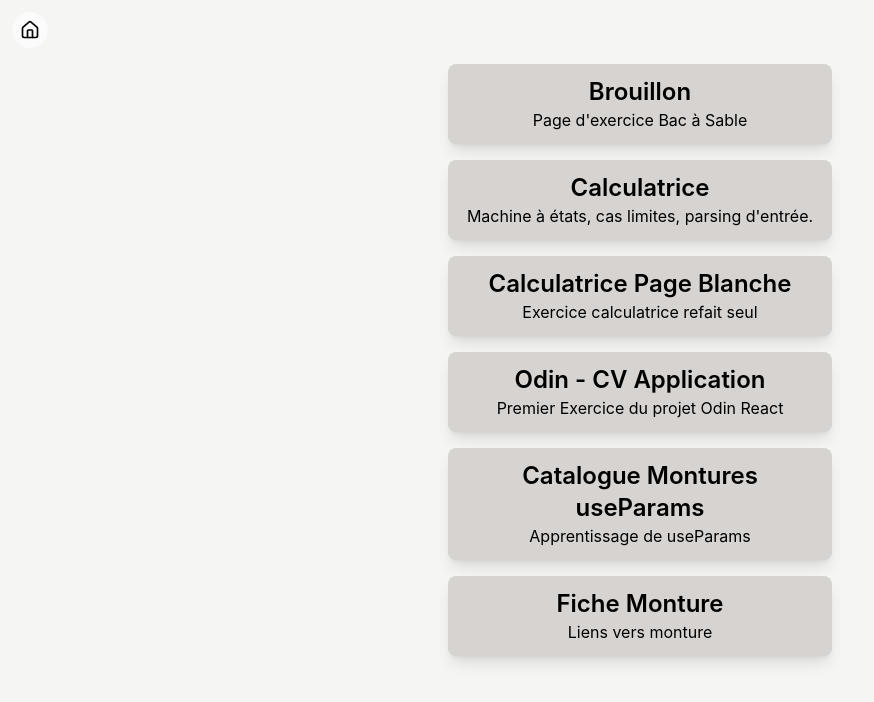
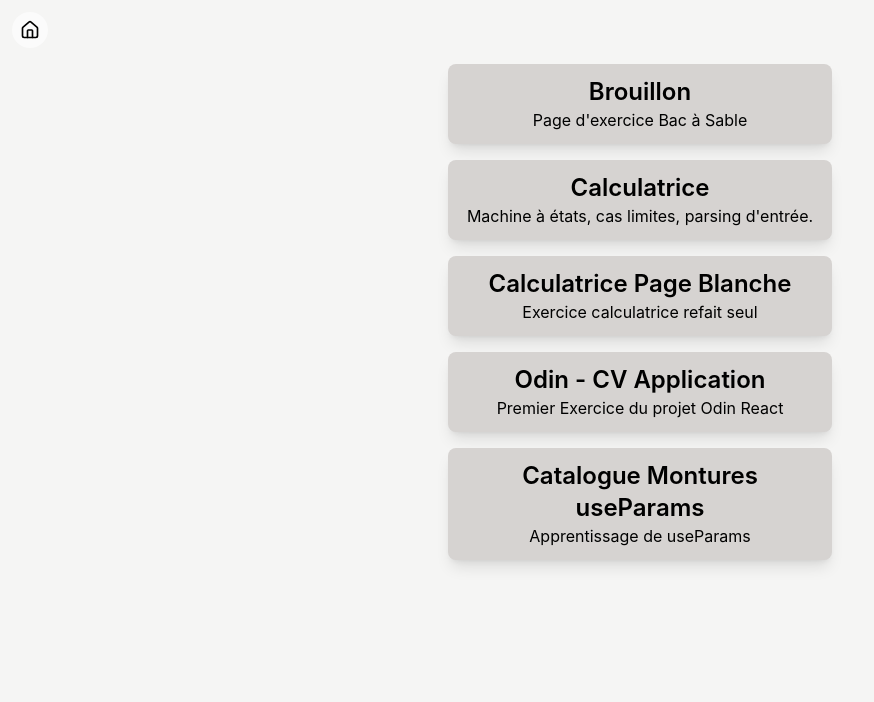
Before and after one commit to Frederic-Champion/projet-examen-blanc, a React (Vite) app: page / in a window 1280 px wide. Shown: the top 702 px of the page, without its empty margins (0-874 px from the left). Built offline with nearby package versions, Linux system fonts and the light colour scheme.

Commit message:
`useParams` et route paramétrée

```diff
--- a/src/App.tsx
+++ b/src/App.tsx
@@ -5,8 +5,7 @@ import Accueil from "./pages/Accueil";
 import Calculatrice from "./pages/Calculatrice";
 import CalculatricePageBlanche from "./pages/Calculatrice-pageBlanche";
 import CvApplication from "./pages/CvApplication";
-import Catalogue from "./pages/catalogue";
-import FicheMonture from "./pages/FicheMonture";
+import Catalogue, { FicheMonture } from "./pages/Catalogue";
 
 function App() {
   return (
--- a/src/data/exercices.ts
+++ b/src/data/exercices.ts
@@ -30,11 +30,6 @@ export const EXERCICES: Exercice[] = [
     titre: "Catalogue Montures useParams",
     description: "Apprentissage de useParams",
   },
-    {
-    path: "/fiche-monture",
-    titre: "Fiche Monture",
-    description: "Liens vers monture",
-  },
 
 ];
 
--- a/src/pages/Catalogue.tsx
+++ b/src/pages/Catalogue.tsx
@@ -11,6 +11,7 @@ const MONTURES: Monture[] = [
   { id: "1", nom: "Aviator", marque: "Ray-Ban", prix: 159 },
   { id: "2", nom: "Wayfarer", marque: "Ray-Ban", prix: 139 },
   { id: "3", nom: "Steve", marque: "Persol", prix: 289 },
+  {id: "4",nom: "Clubmaster", marque: "Ray-Ban", prix: 185 }
 ];
 
 function Catalogue() {
--- a/src/pages/FicheMonture.tsx
+++ /dev/null
@@ -1,7 +0,0 @@
-function FicheMonture() {
-    return (
-        <div>une monture</div>
-    )
-}
-
-export default FicheMonture;
```
